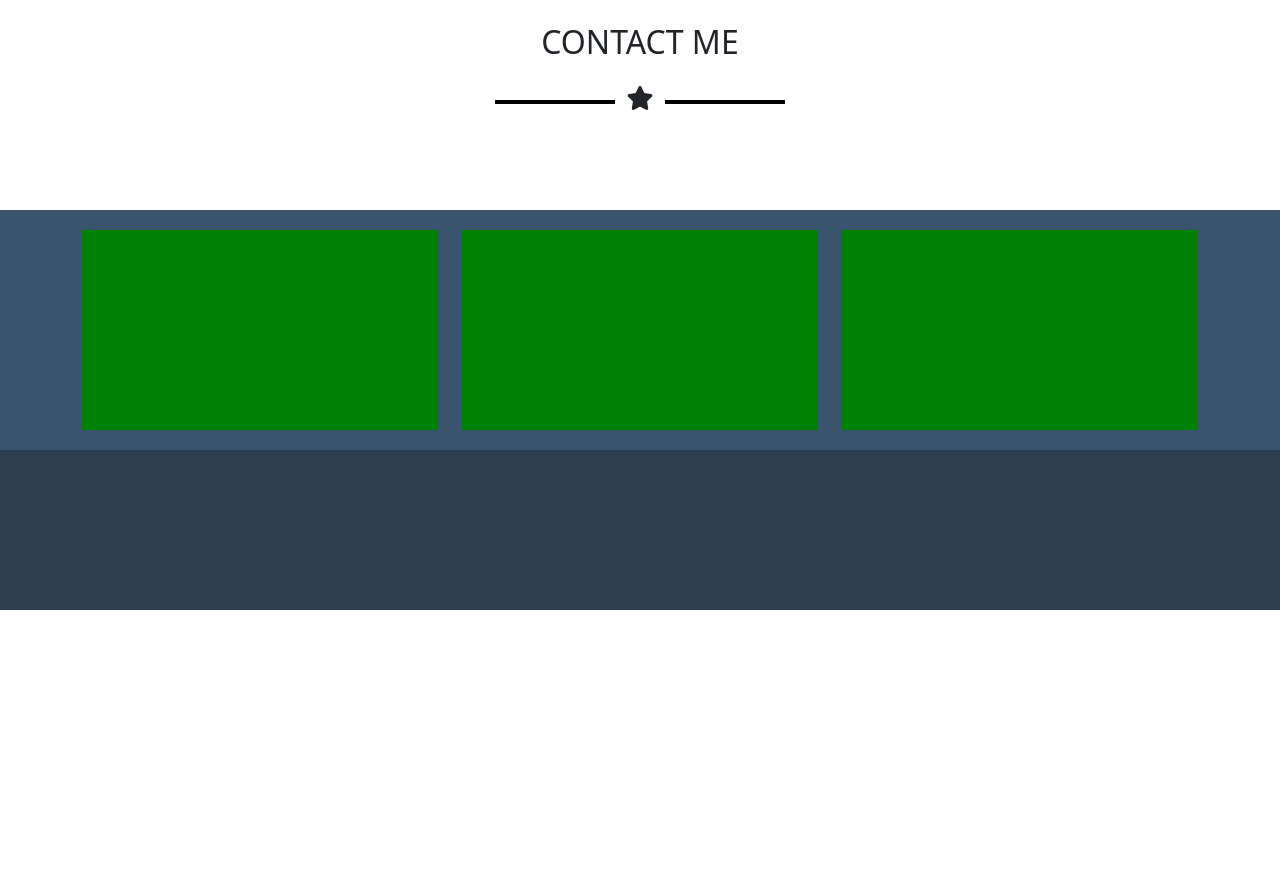
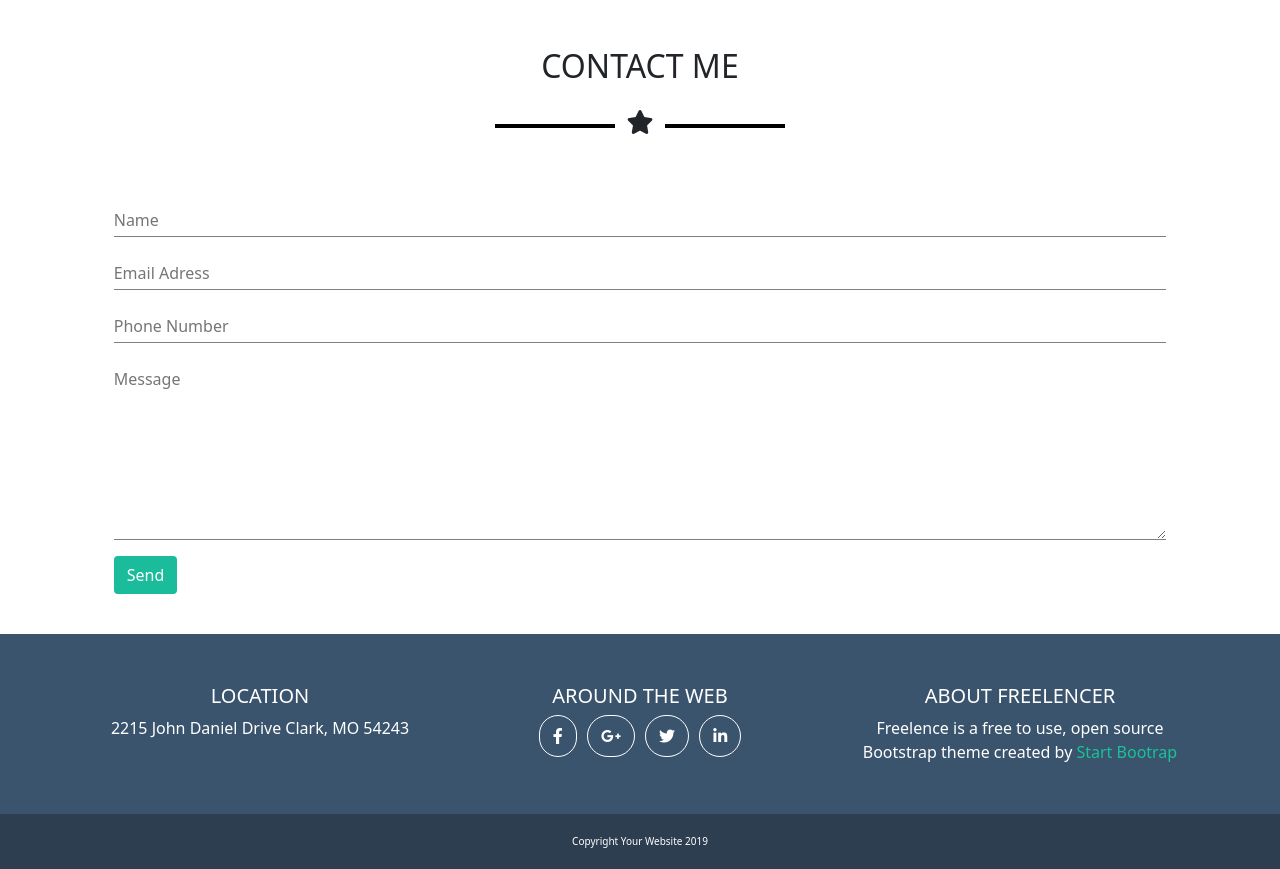
Before and after one commit to aymanmigal/html-css-bootstrap-freelancer, a plain HTML site: page index.html in a window 1280 px wide. Shown: the part 1720-2589 px from the top of the page. Before the commit the page ends 2330 px from the top, so only its background shows below. Drawn offline with nearby package versions, Linux system fonts and the light colour scheme.

Commit message:
contenuto completato

```diff
--- a/css/style.css
+++ b/css/style.css
@@ -49,13 +49,9 @@ header {
 
 }
 
-.content-footer {
-    background-color: green;
-    height: 200px;
-}
 
 .bottom-footer{
-    height: 160px;
+
     background-color: #2c3e50;
 
 }
@@ -133,3 +129,49 @@ header {
 .line-star-white {
     color: white;
 }
+
+
+input , textarea{
+
+    border: none;
+    border-bottom: solid 1px grey;
+    margin: 10px 0;
+    width: 100%;
+    padding: 4px 0;
+}
+
+.btn-green{
+    background-color: rgb(26, 188, 156);
+    color: white;
+
+
+}
+.btn-green:hover {
+    background-color: rgb(18, 164, 135);
+    color: white;
+
+
+}
+
+
+.footer-icon {
+    border-radius: 100px ;
+    padding: 9px 13px;
+    border: 1px solid white;
+    margin: 0 3px;
+}
+.content-footer{
+    color: white;
+    text-align: center;
+    padding: 30px 0;
+
+}
+.green {
+    color: rgb(25, 194, 152);
+}
+
+
+.copyright {
+    color: white;
+    font-size: 10px;
+}
--- a/index.html
+++ b/index.html
@@ -129,12 +129,12 @@
                 <div class="col-12 col-md-10 offset-md-1">
                     <div class="row">
                         <div class="col-12 col-md-6">
-                            <div class="content-jmb">
+                            <div class="content-jmb ms-5">
                                 Lorem ipsum dolor, sit amet consectetur adipisicing elit. Dolorem maiores eaque repellendus, illo laborum quo. Veniam, expedita. Dicta maiores dolorem debitis asperiores? Rerum reiciendis eveniet rem repellat ut, suscipit nostrum!
                             </div>
                         </div>
                         <div class="col-12 col-md-6">
-                            <div class="content-jmb">
+                            <div class="content-jmb me-5">
                                 Lorem ipsum dolor sit amet consectetur adipisicing elit. Soluta, ad doloremque. Consectetur recusandae temporibus est doloremque eveniet voluptatem, reiciendis necessitatibus, consequatur, maxime repellendus assumenda eius voluptas odit aliquam laudantium quod.
                             </div>
                         </div>
@@ -169,9 +169,37 @@
 
                     </div>
                 </div>
-                <div class="col-12">
-                    <div class="content-jmb">
-                        <form action="#" method="post">
+                <div class="col-12 ">
+                    <div class="content-jmb ">
+                        <form action="#" method="post" >
+                            <div class="row">
+                                <div class="col-12">
+                                    <input type="text" placeholder="Name">
+
+                                </div>
+                                <div class="col-12">
+
+                                    <input type="email" placeholder="Email Adress">
+
+                                </div>
+                                <div class="col-12">
+
+                                    <input type="tel" placeholder="Phone Number">
+
+                                </div>
+                                <div class="col-12">
+
+                                    <textarea placeholder="Message" rows="7"></textarea>
+
+                                </div>
+                                <div class="col-12">
+
+                                    <button class="btn btn-green" type="submit">Send</button>
+
+                                </div>
+
+                            </div>
+
 
                         </form>
                     </div>
@@ -189,13 +217,29 @@
         <div class="container">
             <div class="row">
                 <div class="col-12 col-md-4">
-                    <div class="content-footer"></div>
+                    <div class="content-footer">
+                        <h5>LOCATION</h5>
+                        <div>
+                            2215 John Daniel Drive Clark, MO 54243
+                        </div>
+                    </div>
                 </div>
                 <div class="col-12 col-md-4">
-                    <div class="content-footer"></div>
+                    <div class="content-footer">
+                        <h5>AROUND THE WEB</h5>
+                        <div class="my-3">
+                            <span class="footer-icon"><i class="fa-brands fa-facebook-f"></i></span>
+                            <span class="footer-icon"><i class="fa-brands fa-google-plus-g"></i></span>
+                            <span class="footer-icon"><i class="fa-brands fa-twitter"></i></span>
+                            <span class="footer-icon"><i class="fa-brands fa-linkedin-in"></i></span>
+                        </div>
+                    </div>
                 </div>
                 <div class="col-12 col-md-4">
-                    <div class="content-footer"></div>
+                    <div class="content-footer">
+                        <h5>ABOUT FREELENCER</h5>
+                        <div>Freelence is a free to use, open source Bootstrap theme created by <span class="green">Start Bootrap</span></div>
+                    </div>
                 </div>
             </div>
         </div>
@@ -205,7 +249,11 @@
         <div class="container">
             <div class="row">
                 <div class="col-12">
-                    <div class="content-about-title"></div>
+                    <div class="content-about-title">
+                        <div class="copyright text-center">
+                            Copyright Your Website 2019
+                        </div>
+                    </div>
                 </div>
             </div>
         </div>
```
Also changed, not shown: layouts/desktop.png (deleted), layouts/smartphone.png (deleted), layouts/tablet.png (deleted).
